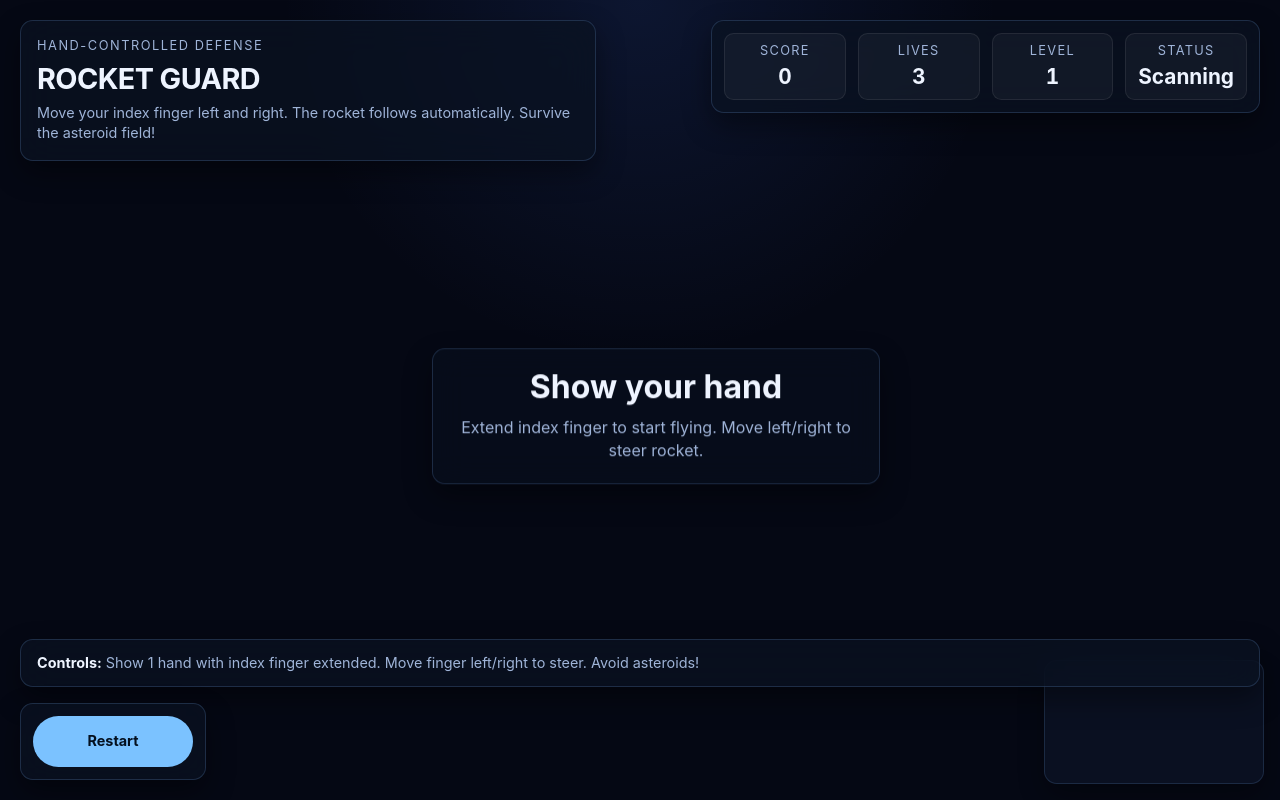
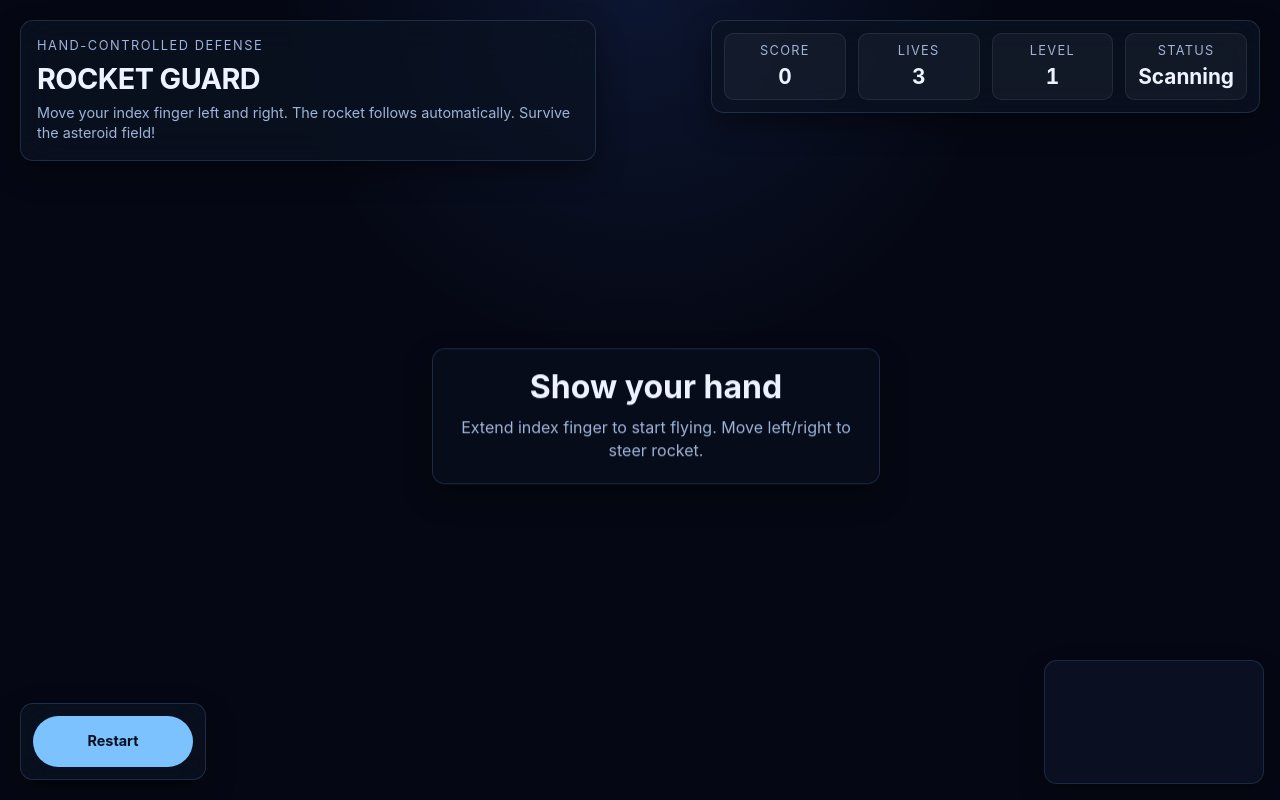
Before and after one commit to vanshbhavsar1708/testing-1-, a plain HTML site: page index.html in a window 1280 px wide. Drawn offline with Linux system fonts and the light colour scheme; a script that the page names is missing; a web font is replaced by a local one.

Commit message:
Update index.html

```diff
--- a/index.html
+++ b/index.html
@@ -376,9 +376,6 @@
     </div>
 
     <div class="row">
-      <section class="panel guide">
-        <strong>Controls:</strong> Show 1 hand with index finger extended. Move finger left/right to steer. Avoid asteroids!
-      </section>
 
       <section class="panel actions">
         <button id="restartBtn" class="primary" type="button">Restart</button>
```
